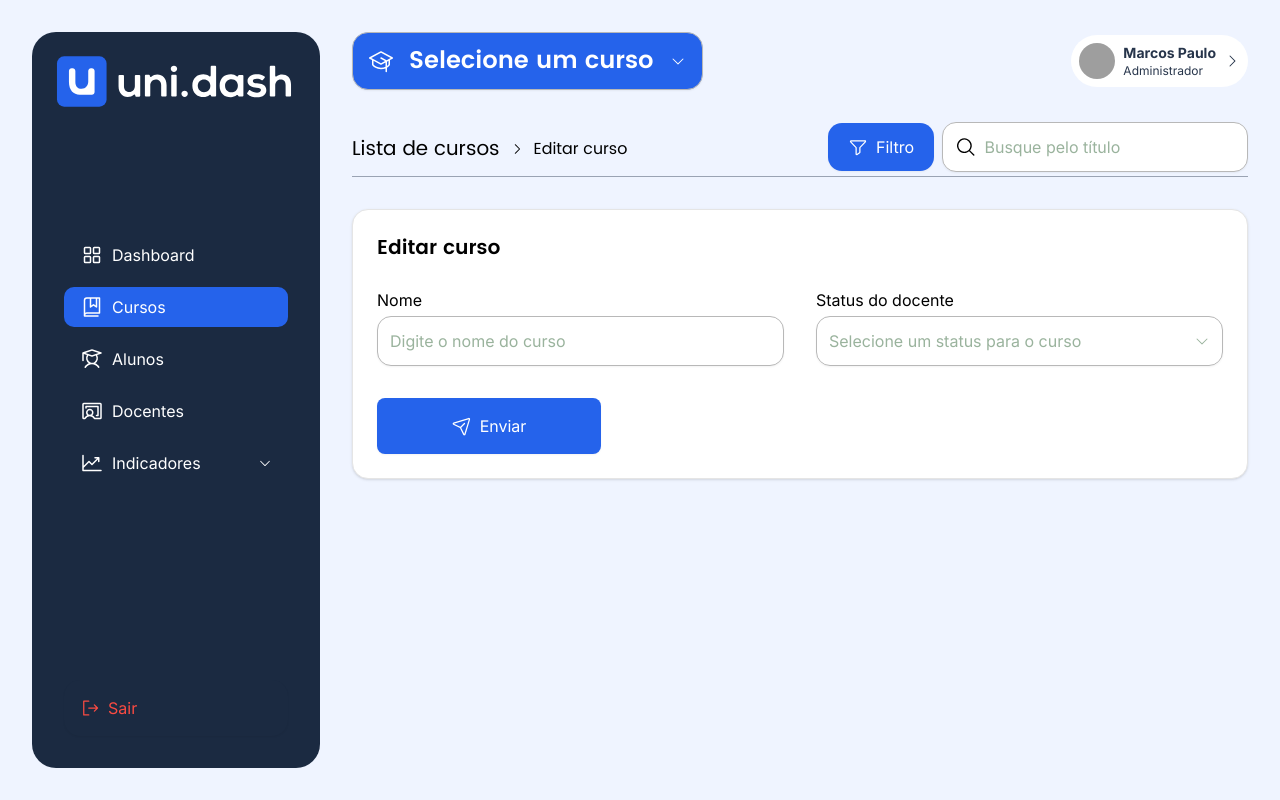
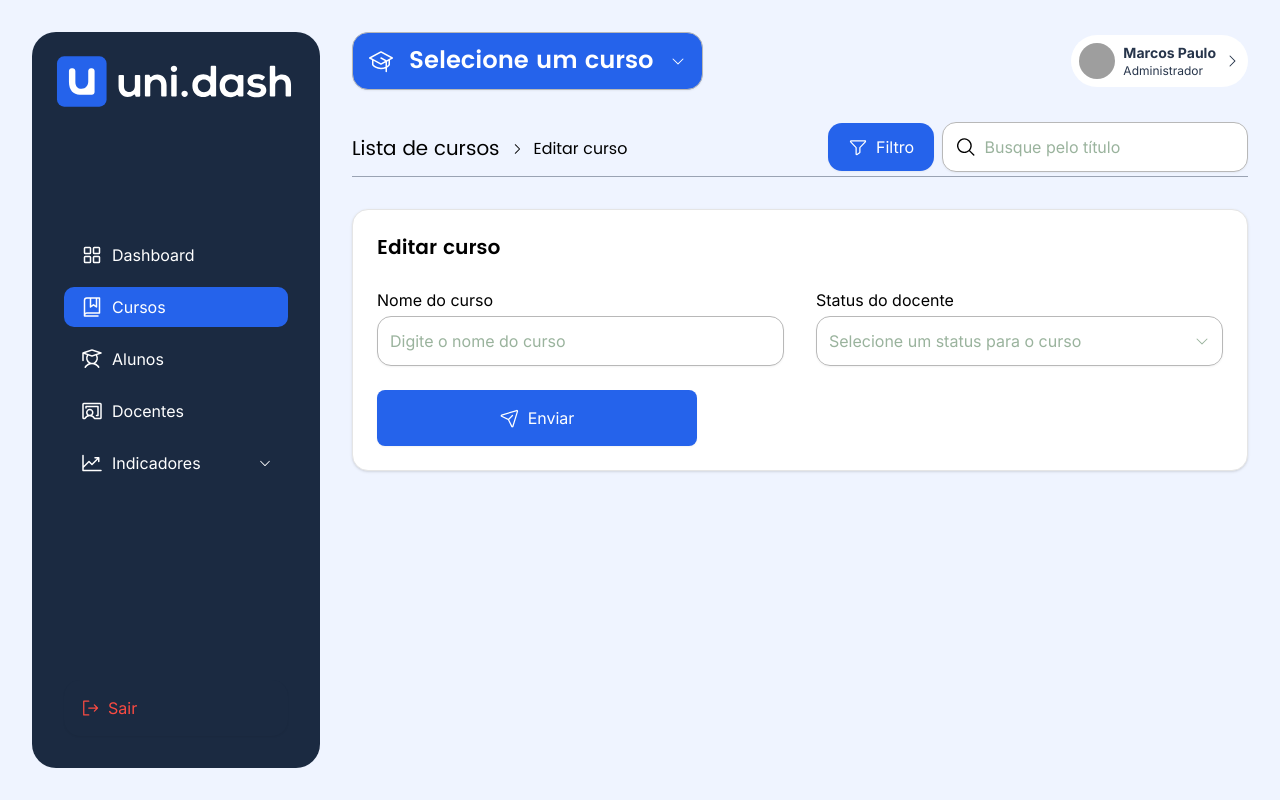
Before and after one commit to MarcosPaul0/unidash-app, a Next.js app: page /course/edit in a window 1280 px wide. Built offline with nearby package versions, Linux system fonts and the light colour scheme; grey boxes are pictures that could not be loaded.

Commit message:
feat: adiciona interface de formulário de registro de curso

```diff
--- a/src/app/(private)/course/_components/CourseForm/index.tsx
+++ b/src/app/(private)/course/_components/CourseForm/index.tsx
@@ -1,11 +1,12 @@
 import {
   Card,
   CardContent,
+  CardFooter,
   CardHeader,
   CardTitle,
 } from "@unidash/components/Card";
 import { useFormContext } from "react-hook-form";
-import { CourseFormProps } from "./courseForm.interface";
+import { CourseFormData, CourseFormProps } from "./courseForm.interface";
 import { FormInput } from "@unidash/components/FormInput";
 import { FormSelect } from "@unidash/components/FormSelect";
 import { TEACHER_STATUS } from "@unidash/interfaces/apiResponses/teacherApiResponse.interface";
@@ -14,9 +15,14 @@ import { PaperPlaneTiltIcon } from "@phosphor-icons/react/dist/ssr";
 import { COURSE_STATUS } from "@unidash/interfaces/apiResponses/courseApiResponse.interface";
 
 export function CourseForm({ title }: CourseFormProps) {
-  const { control } = useFormContext();
+  const { control, handleSubmit } = useFormContext<CourseFormData>();
+
+  async function sendCourse(formData: CourseFormData) {
+    // TODO integrar com backend
+  }
 
   return (
+    <form onSubmit={handleSubmit(sendCourse)}>
       <Card>
         <CardHeader>
           <CardTitle>{title}</CardTitle>
@@ -28,7 +34,7 @@ export function CourseForm({ title }: CourseFormProps) {
               control={control}
               name="name"
               placeholder="Digite o nome do curso"
-            label="Nome"
+              label="Nome do curso"
             />
             <FormSelect
               control={control}
@@ -42,12 +48,15 @@ export function CourseForm({ title }: CourseFormProps) {
               ]}
             />
           </div>
+        </CardContent>
 
-        <Button className="max-w-56" size="lg">
+        <CardFooter>
+          <Button className="max-w-80 w-full" size="lg" type="submit">
             <PaperPlaneTiltIcon />
             Enviar
           </Button>
-      </CardContent>
+        </CardFooter>
       </Card>
+    </form>
   );
 }
--- a/src/app/(private)/course/register/page.tsx
+++ b/src/app/(private)/course/register/page.tsx
@@ -12,8 +12,9 @@ import {
   BreadcrumbSeparator,
 } from "@unidash/components/Breadcrumb";
 import { APP_ROUTES } from "@unidash/routes/app.routes";
+import { CourseFormData } from "../_components/CourseForm/courseForm.interface";
 export default function RegisterCoursePage() {
-  const formMethods = useForm();
+  const formMethods = useForm<CourseFormData>();
 
   return (
     <>
```
Also changed, not shown: src/app/(private)/course/_components/CourseForm/courseForm.interface.ts (+7 -0 lines). Lines whose indentation alone changed are shown as unchanged.
